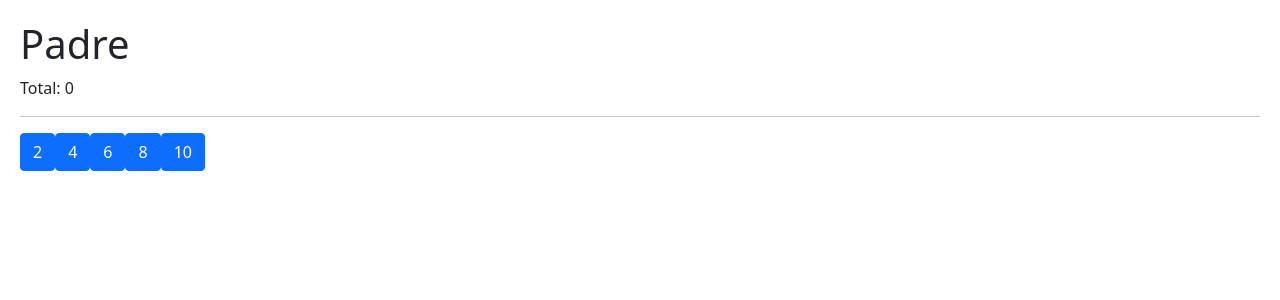
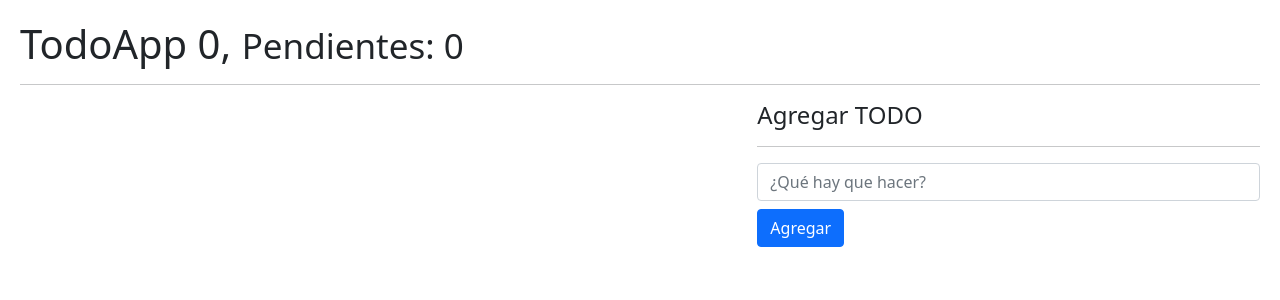
Before and after one commit to elepe27/React-vite, a React (Vite) app in the folder 05-hook-app/: page / in a window 1280 px wide. Shown: the top 300 px of the page. Built offline with nearby package versions, Linux system fonts and the light colour scheme.

Commit message:
Fiinalización sección 10

```diff
--- /dev/null
+++ b/05-hook-app/src/08-useReducer/TodoAdd.tsx
@@ -0,0 +1,51 @@
+import { useForm } from "../hooks"
+
+
+export const TodoAdd = ({onNewTodo}:any) => {
+
+    const { formState , onInputChange, onReset, description}:any = useForm( {
+        description:''
+    });
+
+    const onFormSubmit = ( event:any )=> {
+
+        event.preventDefault();
+
+        if(description.length <=1 ) return;
+
+        const newTodo = {
+            id: new Date().getTime(),
+            description,
+            done:false,
+
+        };
+
+        onNewTodo(newTodo);
+        onReset();
+    }
+
+
+
+    return (
+        <form onSubmit={ onFormSubmit }>
+            <input
+                type='text'
+                placeholder="¿Qué hay que hacer?"
+                className="form-control"
+                name="description"
+                value={ description }
+                onChange={ onInputChange }
+                autoComplete='off'
+
+            />
+
+            <button
+                type="submit"
+                className="btn btn-primary mt-2"
+                >
+                Agregar
+            </button>
+
+        </form>
+    )
+}
--- /dev/null
+++ b/05-hook-app/src/08-useReducer/TodoApp.tsx
@@ -0,0 +1,35 @@
+import { TodoAdd, TodoList  } from "./";
+import { useTodo } from '../hooks/useTodo';
+
+
+export const TodoApp = () => {
+
+
+   const { todos, onNewTodo, onDelete, onToggleTodo }:any = useTodo();
+
+   const pendientes = todos.filter((todo:any)=> !todo.done);
+
+    return (
+        <>
+            <h1>TodoApp { todos.length }, <small>Pendientes: { pendientes.length }</small></h1>
+            <hr />
+            <div className="row">
+                <div className="col-7">
+                    { /**TodoList */}
+                    <TodoList
+                        todo = { todos }
+                        onDelete= { onDelete }
+                        onToggleTodo={ onToggleTodo }/>
+                </div>
+                <div className="col-5">
+                    <h4>Agregar TODO</h4>
+                    <hr />
+                    <TodoAdd
+                        onNewTodo = { onNewTodo} />
+                </div>
+            </div>
+
+
+        </>
+    )
+}
--- /dev/null
+++ b/05-hook-app/src/08-useReducer/TodoItem.tsx
@@ -0,0 +1,23 @@
+type props = {
+    todo: {
+        description:string,
+        done: boolean,
+        id: number
+    },
+    onDelete: Function,
+    onToggleTodo: Function
+}
+
+export const TodoItem = ({ todo, onDelete, onToggleTodo }:props) => {
+    return (
+        <li className="list-group-item d-flex justify-content-between">
+            <span
+
+                className={`align-self-center ${ (todo.done) ? 'text-decoration-line-through' :''}`}
+                onClick={ () => onToggleTodo( todo.id )}>
+                     { todo.description }
+            </span>
+            <button  className="btn btn-sm btn-danger" onClick={()=> onDelete(todo.id)}> Borrar </button>
+        </li>
+    )
+}
--- /dev/null
+++ b/05-hook-app/src/08-useReducer/TodoList.tsx
@@ -0,0 +1,17 @@
+import { TodoItem } from "./TodoItem"
+
+type props = {
+   todo: Array<any>,
+   onDelete: Function,
+   onToggleTodo: Function
+}
+
+export const TodoList = ( { todo , onDelete, onToggleTodo }:props) => {
+    return (
+        <ul className="list-group">
+            {
+                todo.map((value:any)=> <TodoItem key={value.id} todo={ value } onDelete= { onDelete } onToggleTodo= { onToggleTodo }  />)
+            }
+        </ul>
+    )
+}
--- /dev/null
+++ b/05-hook-app/src/08-useReducer/index.ts
@@ -0,0 +1,6 @@
+
+
+
+export * from './TodoList';
+export * from './TodoItem';
+export * from './TodoAdd'
--- /dev/null
+++ b/05-hook-app/src/08-useReducer/intro-reducer.ts
@@ -0,0 +1,44 @@
+
+
+
+export const initialState = [{
+    id: 1,
+    todo: 'Recolectar la piedra del Alma',
+    done: false,
+}]
+
+
+
+const todoReducer = ( state = initialState, action:any = {}) => {
+
+
+
+    if (action.type === '[TODO] add todo') {
+
+        return [...state , action.payload]
+    }
+
+
+
+    return state;
+
+}
+
+let todos = todoReducer();
+
+
+const newTodo = {
+    id: 2,
+    todo: 'Recolectar la piedra del poder',
+    done: false,
+}
+
+const addTodoAction = {
+
+    type: '[TODO] add todo',
+    payload: newTodo
+}
+
+todos = todoReducer(todos, addTodoAction);
+
+console.log(todos)
--- /dev/null
+++ b/05-hook-app/src/08-useReducer/todoReducer.ts
@@ -0,0 +1,29 @@
+
+
+export const todoReducer = ( initialState:Array<any> = [], action:any = {} )=> {
+
+
+    switch ( action.type ) {
+        case '[TODO] Add Todo':
+                return [  ...initialState, action.payload];
+        case '[TODO] Remove Todo':
+                return initialState.filter((todo:any) => todo.id !== action.payload );
+        case '[TODO] Toggle':
+                return initialState.map((todo:any)=> {
+                    if (todo.id=== action.payload) {
+
+                        return {
+                            ...todo,
+                            done: !todo.done
+                        }
+                    }
+                    return todo;
+                })
+
+
+
+        default:
+            return initialState;
+    }
+
+}
--- a/05-hook-app/src/hooks/useForm.ts
+++ b/05-hook-app/src/hooks/useForm.ts
@@ -9,6 +9,7 @@ export const useForm = ( initialForm: object) => {
 
 
   const onInputChange = ({ target }: any) => {
+
     setFormState({
       ...formState,
       [target.name]: target.value
--- /dev/null
+++ b/05-hook-app/src/hooks/useTodo.ts
@@ -0,0 +1,51 @@
+import { useReducer, useEffect } from 'react';
+import { todoReducer } from '../08-useReducer/todoReducer';
+
+
+const init = ()=>JSON.parse(localStorage.getItem('todo')|| '[]') || [];
+
+export const useTodo = () => {
+
+    const [todos, dispatchTodo]:any = useReducer(todoReducer, [], init);
+
+    useEffect(()=> localStorage.setItem('todo',JSON.stringify(todos)),[ todos ])
+
+
+    const onNewTodo = ( todo :any)=> {
+
+        const action = {
+            type:'[TODO] Add Todo',
+            payload: todo
+        }
+
+        dispatchTodo( action );
+    }
+
+    const onDelete = ( id:any )=> {
+        const action ={
+            type: '[TODO] Remove Todo',
+            payload: id
+        }
+
+        dispatchTodo( action );
+    }
+
+    const onToggleTodo = ( id:any )=> {
+        const action ={
+            type: '[TODO] Toggle',
+            payload: id
+        }
+
+        dispatchTodo( action );
+    }
+
+    return {
+        todos,
+        onNewTodo,
+        onDelete,
+        onToggleTodo
+
+    }
+
+
+}
--- a/05-hook-app/src/main.tsx
+++ b/05-hook-app/src/main.tsx
@@ -3,8 +3,12 @@ import ReactDOM from 'react-dom/client';
 import './index.css';
 
 import 'bootstrap/dist/css/bootstrap.min.css';
-import { Padre } from './07-tarea-memo/Padre';
 
+
+import { TodoApp } from './08-useReducer/TodoApp';
+
+// import { Padre } from './07-tarea-memo/Padre';
+// import './08-useReducer/intro-reducer'
 // import { CallbackHook } from './06-memos/CallbackHook';
 // import { MemoHook } from './06-memos/MemoHook';
 // import { Memorize } from './06-memos/Memorize';
@@ -19,6 +23,6 @@ import { Padre } from './07-tarea-memo/Padre';
 
 ReactDOM.createRoot(document.getElementById('root')!).render(
   // <React.StrictMode>
-    <Padre/>
+    <TodoApp/>
   // </React.StrictMode>
 )
```
